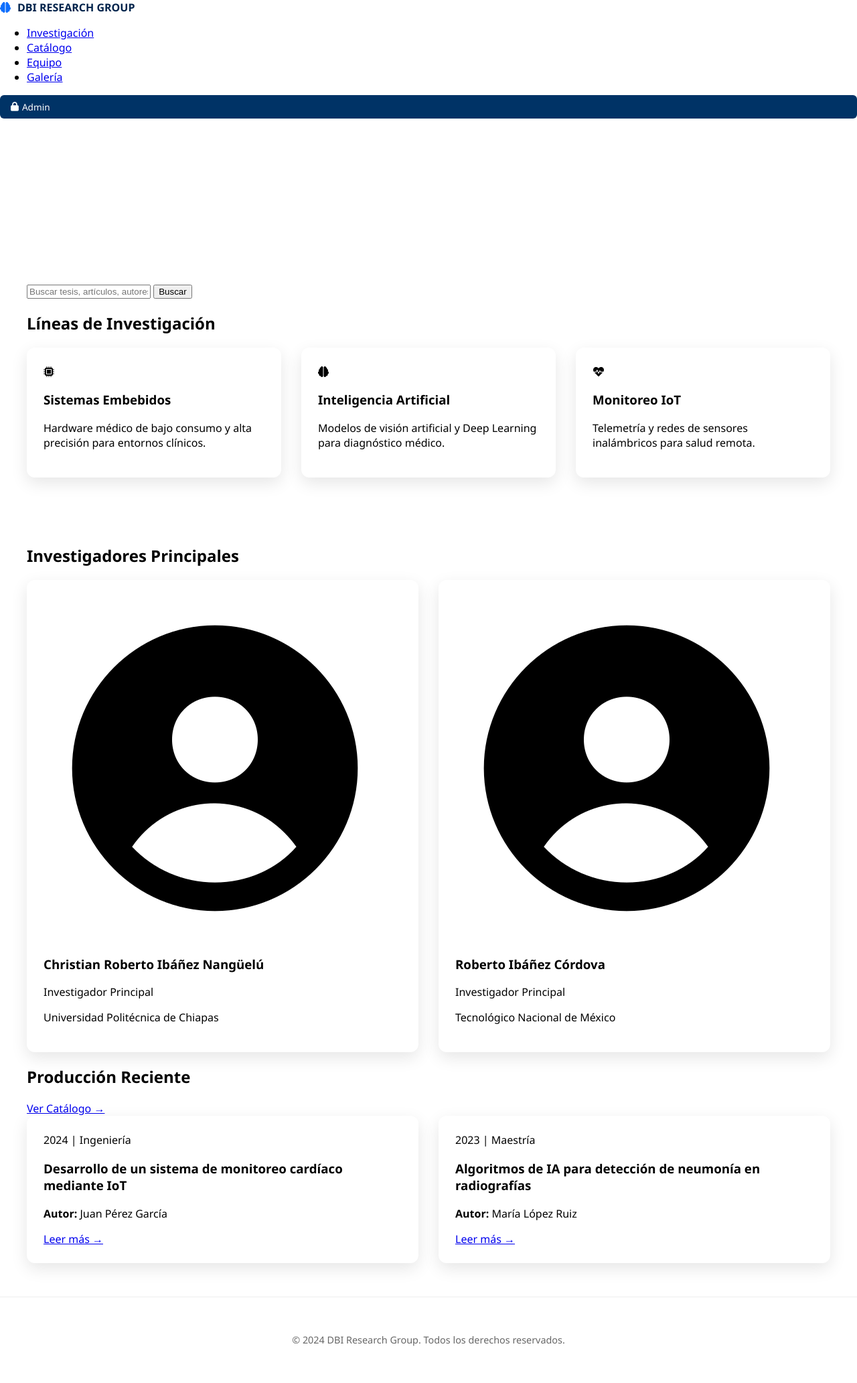
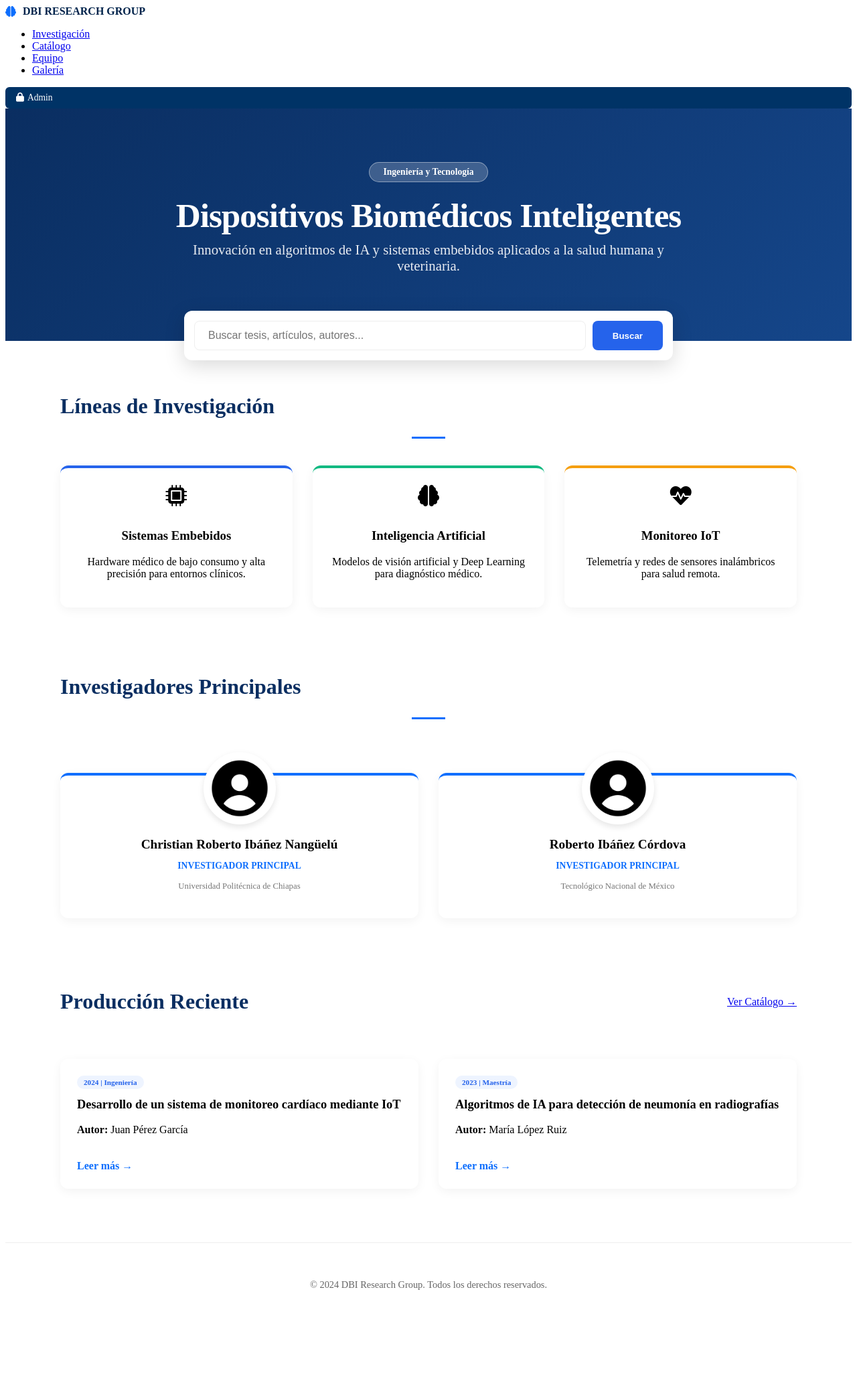
Before and after one commit to cribnez/dbi-research-web, a Jekyll site: the page built from index.md, in a window 1280 px wide. Shown: the whole page at 67% size. Built offline with Jekyll 4.4.1, drawn with Linux system fonts in a browser that asks for light colours; after the commit the page ends 1990 px from its top, so only the background shows below that.

Commit message:
Update style.css

```diff
--- a/assets/css/style.css
+++ b/assets/css/style.css
@@ -1,4 +1,3 @@
-<style>
 :root {
     --azul-degradado: linear-gradient(135deg, #0a2e61 0%, #15468a 100%);
     --azul-primario: #0d6efd;
@@ -7,67 +6,91 @@
     --blanco: #ffffff;
 }
 
-/* RESET TOTAL PARA ELIMINAR ESPACIOS BLANCOS */
-body, html { margin: 0; padding: 0; background: var(--gris-fondo); font-family: 'Segoe UI', sans-serif; }
-
-/* Forzar a Jekyll/GitHub Pages a no poner márgenes arriba */
+/* Reset de márgenes para Jekyll */
 .main-content, #main, .container-lg {
     max-width: 100% !important;
     padding: 0 !important;
     margin: 0 !important;
 }
 
-/* HERO: Ajustado para que pegue al menú */
+/* Hero */
 .hero {
     background: var(--azul-degradado);
     color: white;
-    padding: 60px 10% 80px; /* Reducido para que no sea tan gigante */
+    padding: 80px 10% 100px;
     text-align: center;
-    margin: 0;
-    position: relative;
 }
+.hero-title { font-size: 3.2rem; font-weight: 800; margin: 20px 0 10px; letter-spacing: -1px; }
+.hero-subtitle { font-size: 1.3rem; opacity: 0.9; max-width: 800px; margin: 0 auto; }
 
-.badge {
+.badge-tech {
     background: rgba(255,255,255,0.2);
     border: 1px solid rgba(255,255,255,0.4);
-    color: white;
-    padding: 5px 20px;
+    padding: 6px 20px;
     border-radius: 20px;
     font-size: 0.85rem;
     font-weight: bold;
+    display: inline-block;
 }
 
-/* CONTENEDOR DE TARJETAS */
-.container {
-    max-width: 1200px;
-    margin: -40px auto 40px; /* Esto hace que el buscador/contenido suba un poco sobre el azul */
-    padding: 0 20px;
+/* Buscador */
+.search-container {
+    background: white;
+    padding: 15px;
+    border-radius: 12px;
+    box-shadow: 0 8px 30px rgba(0,0,0,0.15);
+    margin: -45px auto 50px;
+    display: flex;
+    gap: 10px;
+    max-width: 700px;
     position: relative;
-    z-index: 10;
+    z-index: 20;
 }
+.search-input { flex: 1; border: 1px solid #eee; padding: 12px 20px; border-radius: 8px; outline: none; font-size: 1rem; }
+.btn-search { background: #2563eb; color: white; border: none; padding: 12px 30px; border-radius: 8px; font-weight: bold; cursor: pointer; }
 
-.grid {
-    display: grid;
-    grid-template-columns: repeat(auto-fit, minmax(300px, 1fr));
-    gap: 30px;
-}
+/* Contenedores y Grid */
+.container { max-width: 1100px; margin: auto; padding: 0 20px; }
+.grid { display: grid; grid-template-columns: repeat(auto-fit, minmax(280px, 1fr)); gap: 30px; }
 
+/* Cards Generales */
 .card {
     background: var(--blanco);
     padding: 25px;
     border-radius: 12px;
-    box-shadow: 0 8px 25px rgba(0,0,0,0.1);
-    border: none;
+    box-shadow: 0 4px 15px rgba(0,0,0,0.05);
     transition: transform 0.3s;
 }
-
 .card:hover { transform: translateY(-5px); }
 
-/* IMAGENES */
-img { max-width: 100%; height: auto; }
+/* Secciones específicas */
+.divider { width: 50px; height: 3px; background: var(--azul-primario); margin: 10px auto 40px; }
+.section-title { color: var(--azul-oscuro); font-size: 2rem; }
 
-@media (max-width: 600px) {
-    .hero { padding: 40px 5% 60px; }
-    .hero h1 { font-size: 1.8rem !important; }
+/* Líneas de Investigación */
+.icon-line { font-size: 2rem; margin-bottom: 15px; }
+.line-embebidos { border-top: 4px solid #2563eb; text-align: center; }
+.line-ia { border-top: 4px solid #10b981; text-align: center; }
+.line-iot { border-top: 4px solid #f59e0b; text-align: center; }
+
+/* Miembros */
+.card-member { border-top: 4px solid var(--azul-primario); text-align: center; margin-top: 40px; }
+.photo-circle {
+    width: 100px; height: 100px; border-radius: 50%;
+    margin: -60px auto 15px;
+    border: 4px solid var(--blanco);
+    overflow: hidden;
+    box-shadow: 0 4px 10px rgba(0,0,0,0.1);
+    background: white;
 }
-</style>
+.photo-circle img { width: 100%; height: 100%; object-fit: cover; }
+.member-name { font-size: 1.2rem; margin-bottom: 5px; }
+.member-role { color: var(--azul-primario); font-weight: bold; font-size: 0.85rem; text-transform: uppercase; }
+.member-inst { color: #777; font-size: 0.8rem; line-height: 1.4; }
+
+/* Producción Reciente */
+.recent-production { margin: 80px 0; }
+.flex-header { display: flex; justify-content: space-between; align-items: center; margin-bottom: 40px; }
+.project-tag { font-size: 0.7rem; color: #2563eb; background: #eef4ff; padding: 4px 10px; border-radius: 10px; font-weight: bold; }
+.project-title { margin-top: 15px; font-size: 1.15rem; }
+.project-link { margin-top: 20px; color: var(--azul-primario); font-weight: bold; text-decoration: none; display: inline-block; }
```
